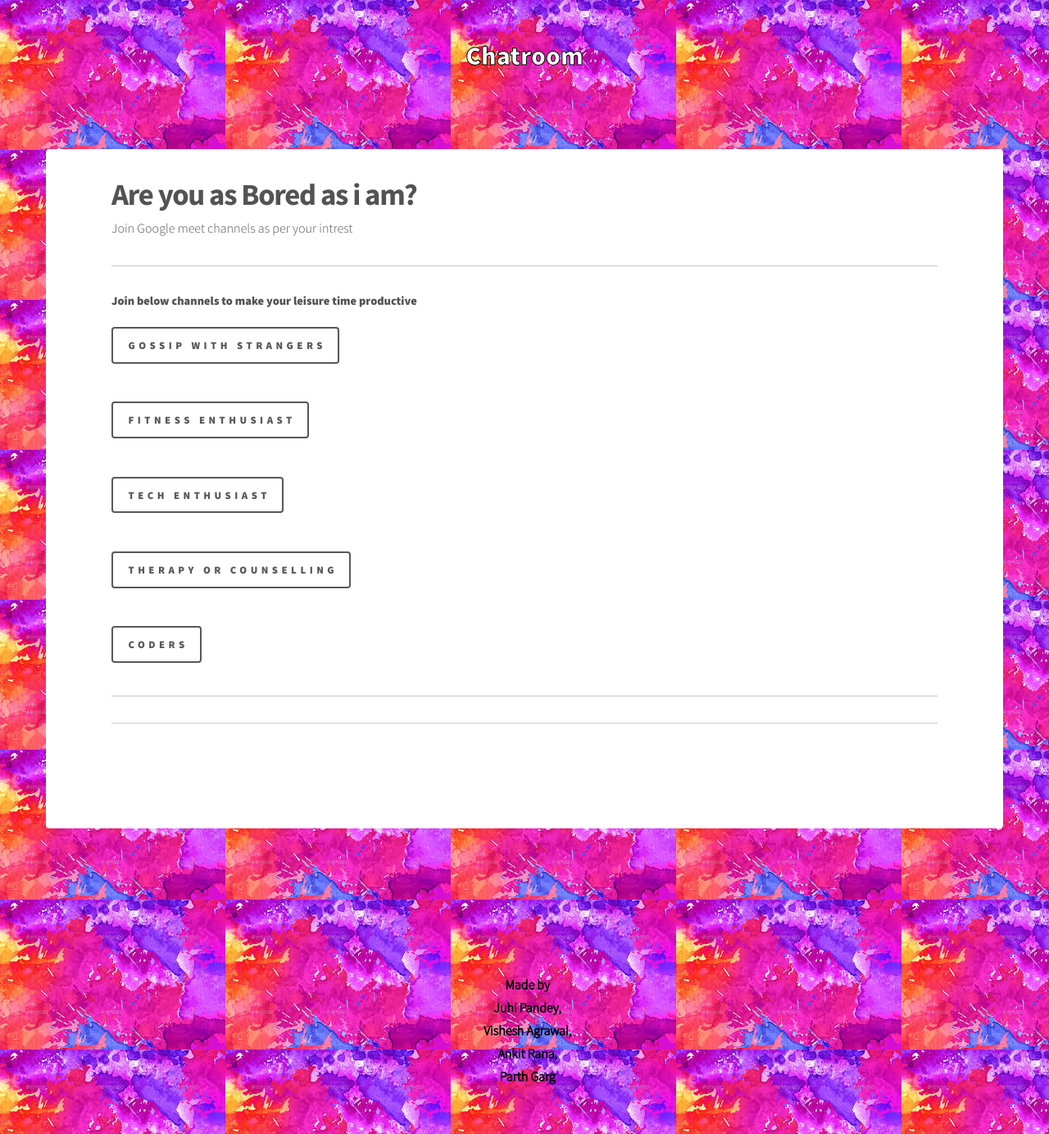
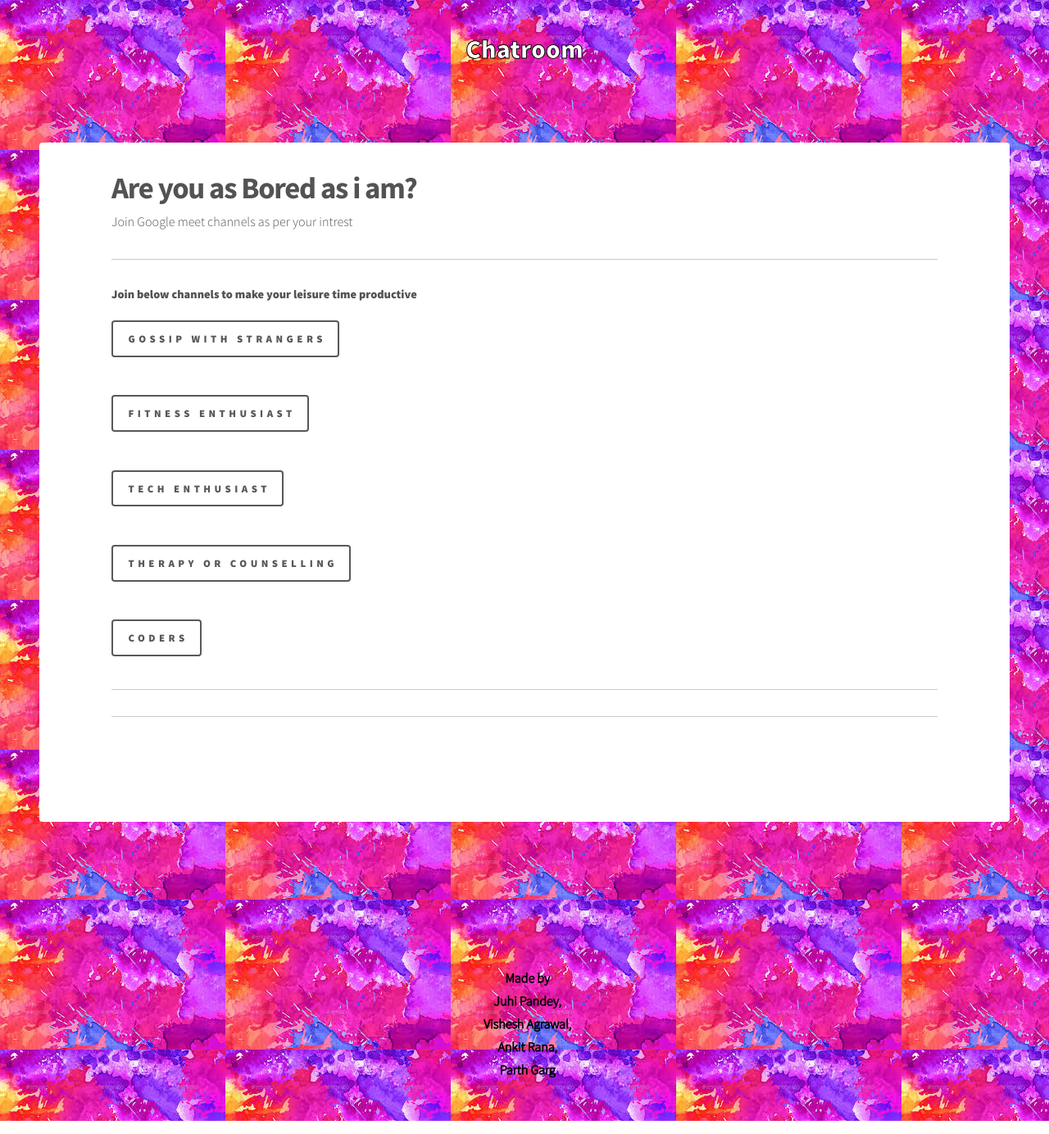
Before and after one commit to runtime-terror101/PB-Project, a PHP site: page /meet.html in a window 1280 px wide. Shown: the whole page at 82% size. Run offline with PHP 8.4, Linux system fonts and the light colour scheme.

Commit message:
Update PB-ProjectStyle.css

```diff
--- a/PB-ProjectStyle.css
+++ b/PB-ProjectStyle.css
@@ -1,4 +1,5 @@
 @import url("https://fonts.googleapis.com/css?family=Source+Sans+Pro:300,700,900");
+@import url("https://maxcdn.bootstrapcdn.com/bootstrap/3.4.1/css/bootstrap.min.css");
 
 
 body {
```
